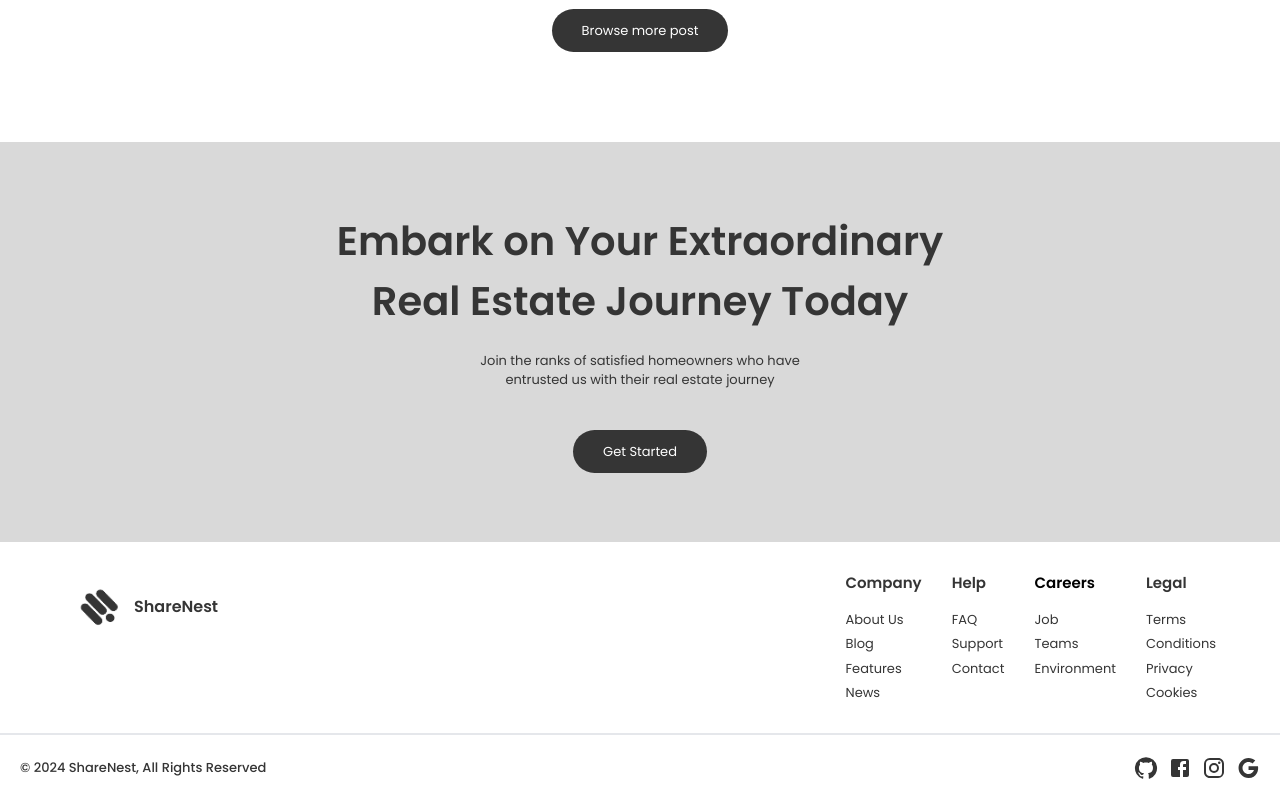
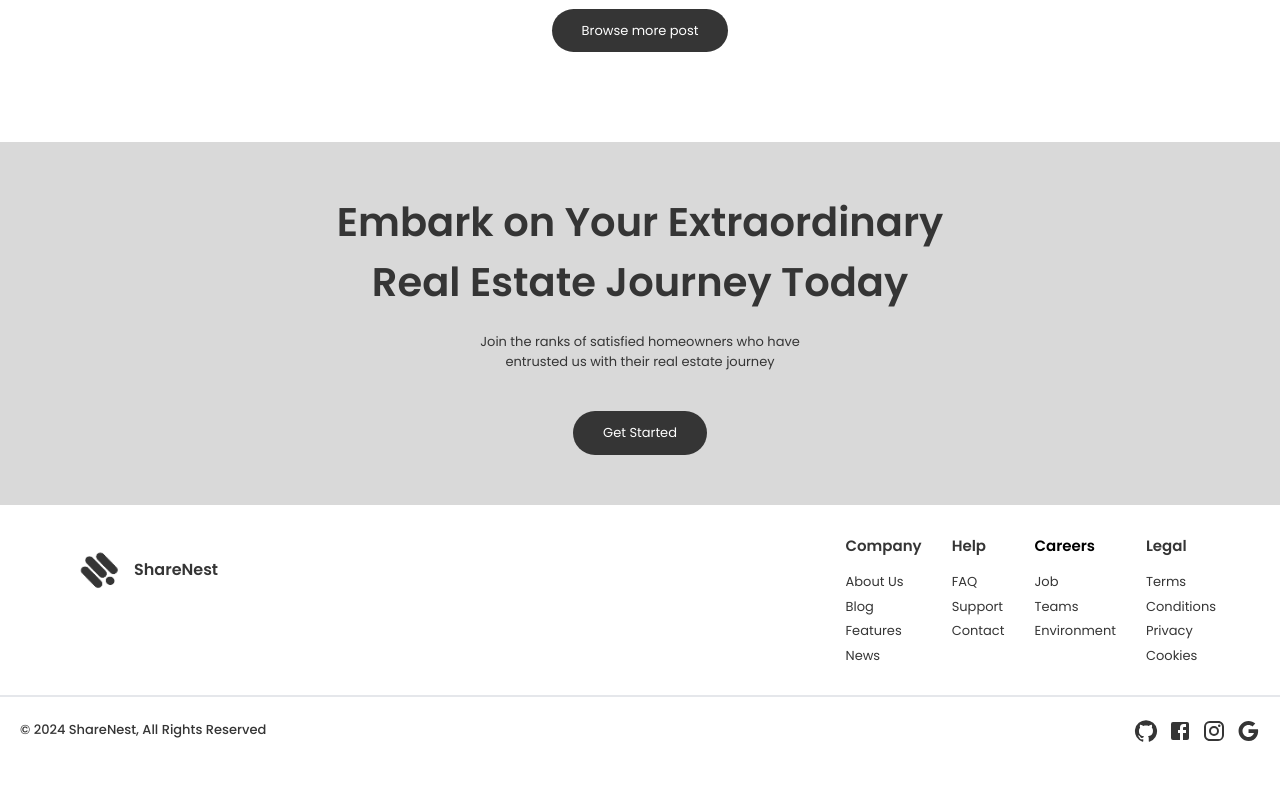
Before and after one commit to Renzxs/ShareNest, a React (Vite) app in the folder client/: page / in a window 1280 px wide. Shown: the part 2935-3735 px from the top of the page. After the commit the page ends 3698 px from the top, so only its background shows below. Built offline with nearby package versions, Linux system fonts and the light colour scheme.

Commit message:
Fixed Home Section 4 Height

```diff
--- a/client/src/pages/Home.tsx
+++ b/client/src/pages/Home.tsx
@@ -105,7 +105,7 @@ const Section3 = () => {
 // Section 4
 const Section4 = () => {
   return (
-    <section className="w-[100%] h-[50vh] flex justify-center items-center flex-wrap mt-[80px] gap-[50px] bg-Gray">
+    <section className="w-[100%] flex justify-center items-center flex-wrap mt-[80px] gap-[50px] bg-Gray py-[50px]">
       <div className='w-[50%] flex flex-col items-center gap-[20px]'>
         <h1 className='font-Poppins font-semibold text-center text-Dark text-[40px]'>Embark on Your Extraordinary Real Estate Journey Today</h1>
         <p className='font-Poppins text-[13px] text-Dark text-center w-[60%]'>Join the ranks of satisfied homeowners who have entrusted us with their real estate journey</p>
```
